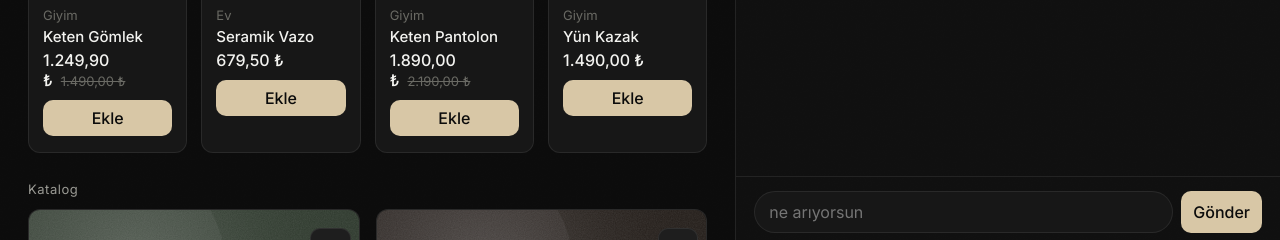
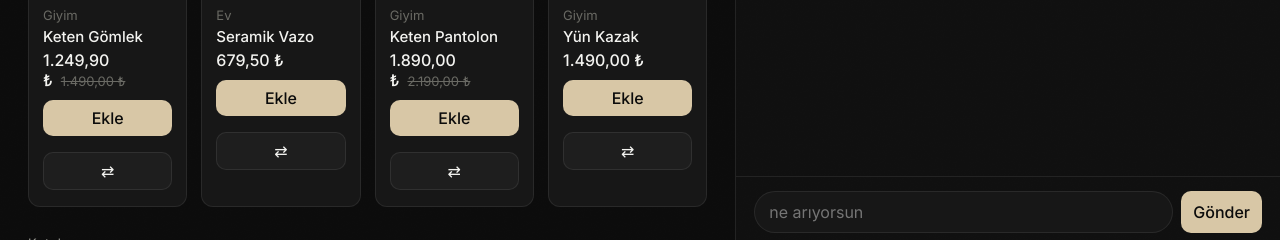
Before and after one commit to mattiasadem/qante-commerce, a Next.js app in the folder web/: page / in a window 1280 px wide. Shown: the part 560-800 px from the top of the page. Built offline with nearby package versions, Linux system fonts and the light colour scheme.

Commit message:
feat(storefront): product card Karşılaştır toggle

```diff
--- a/web/components/ui-shop-core.tsx
+++ b/web/components/ui-shop-core.tsx
@@ -5,6 +5,7 @@ import { useCallback, useEffect, useState } from "react";
 import type { Product } from "@/lib/core";
 import { money } from "@/lib/core";
 import { useAsk, useCart } from "@/components/ui-shell";
+import { CompareButton } from "@/components/ui-compare";
 
 const FAV_KEY = "qante_favorites";
 
@@ -337,6 +338,7 @@ export function ProductCard({ product }: { product: Product }) {
           <span className="price">{money(product.price)}</span>
           {product.compare_at ? <span className="compare">{money(product.compare_at)}</span> : null}
         </div>
+        <div style={{ display: "flex", gap: 6, flexWrap: "wrap", alignItems: "center" }}>
           {out ? (
             <NotifyRestockButton product={product} className="btn quick" />
           ) : (
@@ -344,6 +346,8 @@ export function ProductCard({ product }: { product: Product }) {
               Ekle
             </button>
           )}
+          <CompareButton product={product} className="btn quick" compact />
+        </div>
       </div>
     </article>
   );
```
Lines whose indentation alone changed are shown as unchanged.
